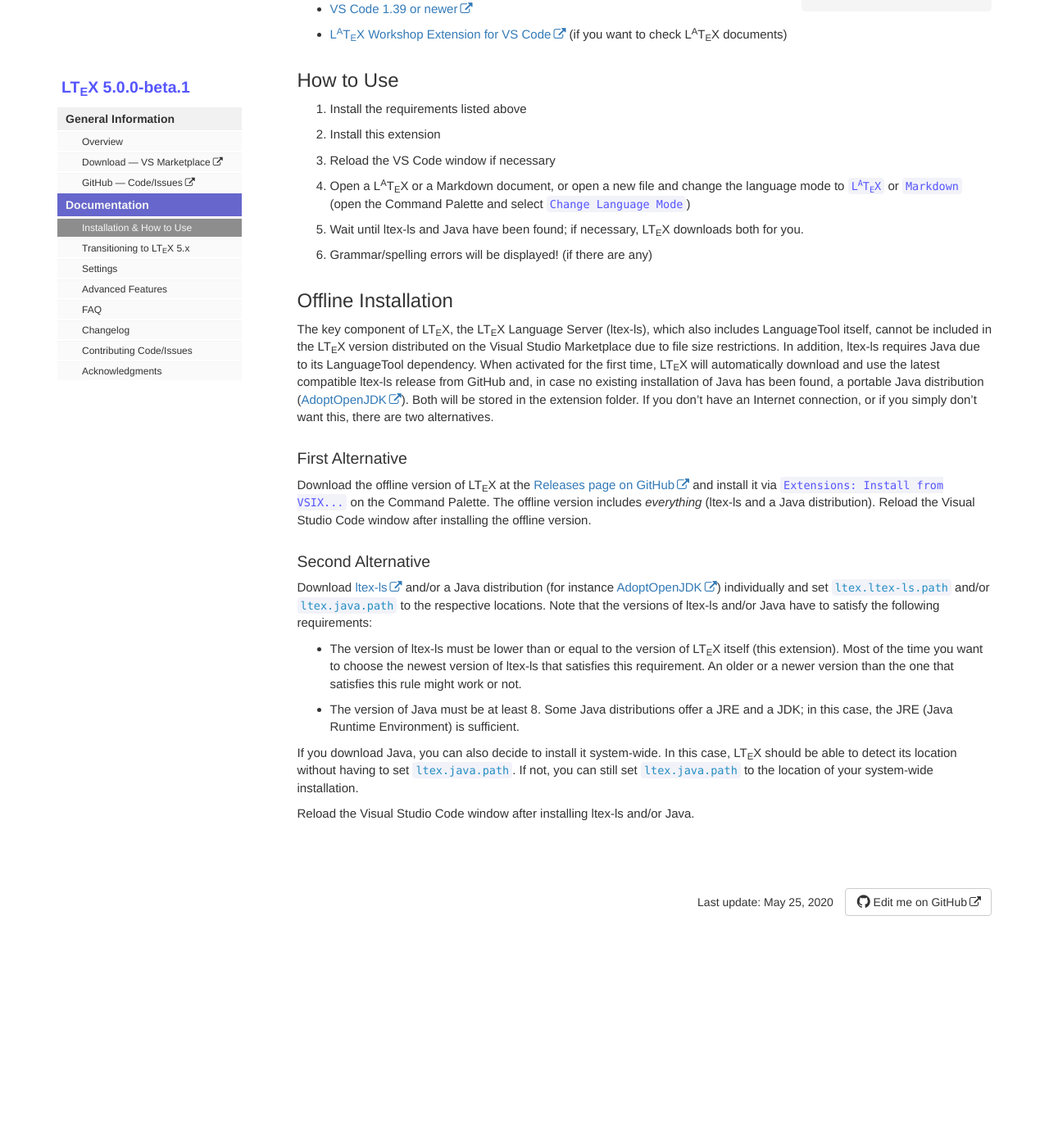
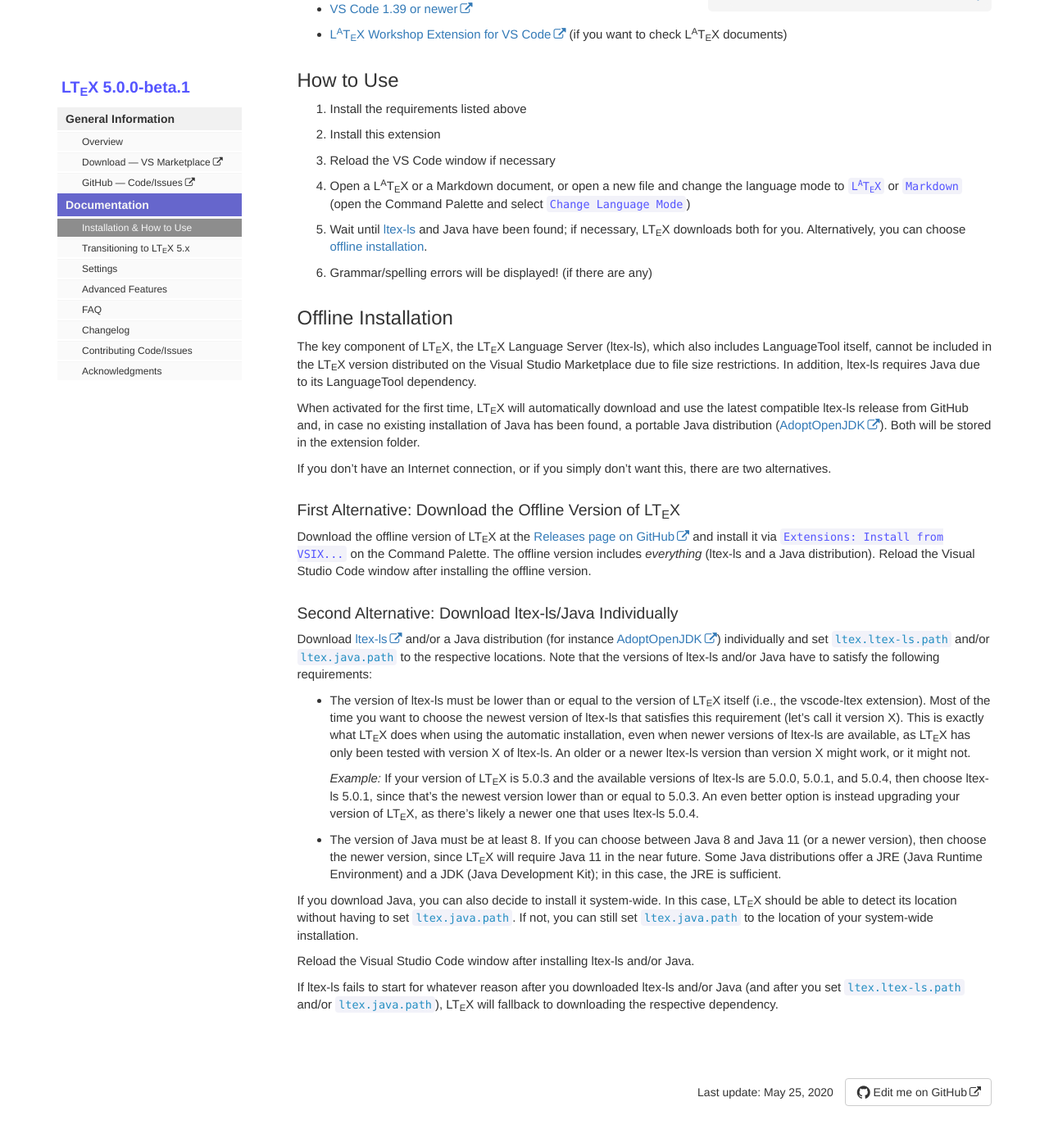
Before and after one commit to valentjn/vscode-ltex, a Jekyll site: the page built from pages/docs/installation-how-to-use.md, in a window 1280 px wide and 1400 px high, scrolled down 233 px. Shown: the top 1389 px of the window at 82% size. Built offline with Jekyll 4.4.1, drawn with Linux system fonts in a browser that asks for light colours; comment, search, counter and statistics services are not loaded; before the commit the page ends 1401 px from its top, so only the background shows below that; some of the changed text lies outside the part shown.

Commit message:
Make offline instructions clearer

```diff
--- a/pages/docs/installation-how-to-use.md
+++ b/pages/docs/installation-how-to-use.md
@@ -16,24 +16,32 @@
 2. Install this extension
 3. Reload the VS Code window if necessary
 4. Open a LaTeX or a Markdown document, or open a new file and change the language mode to `LaTeX` or `Markdown` (open the Command Palette and select `Change Language Mode`)
-5. Wait until ltex-ls and Java have been found; if necessary, LTeX downloads both for you.
+5. Wait until [ltex-ls](faq.html#whats-the-difference-between-vscode-ltex-ltex-ls-and-languagetool) and Java have been found; if necessary, LT<sub>E</sub>X downloads both for you. Alternatively, you can choose [offline installation](#offline-installation).
 6. Grammar/spelling errors will be displayed! (if there are any)
 
 ## Offline Installation
 
-The key component of LTeX, the LTeX Language Server (ltex-ls), which also includes LanguageTool itself, cannot be included in the LTeX version distributed on the Visual Studio Marketplace due to file size restrictions. In addition, ltex-ls requires Java due to its LanguageTool dependency. When activated for the first time, LTeX will automatically download and use the latest compatible ltex-ls release from GitHub and, in case no existing installation of Java has been found, a portable Java distribution ([AdoptOpenJDK](https://adoptopenjdk.net/)). Both will be stored in the extension folder. If you don't have an Internet connection, or if you simply don't want this, there are two alternatives.
+The key component of LTeX, the LTeX Language Server (ltex-ls), which also includes LanguageTool itself, cannot be included in the LTeX version distributed on the Visual Studio Marketplace due to file size restrictions. In addition, ltex-ls requires Java due to its LanguageTool dependency.
 
-### First Alternative
+When activated for the first time, LTeX will automatically download and use the latest compatible ltex-ls release from GitHub and, in case no existing installation of Java has been found, a portable Java distribution ([AdoptOpenJDK](https://adoptopenjdk.net/)). Both will be stored in the extension folder.
+
+If you don't have an Internet connection, or if you simply don't want this, there are two alternatives.
+
+### First Alternative: Download the Offline Version of LTeX
 
 Download the offline version of LTeX at the [Releases page on GitHub](https://github.com/valentjn/vscode-ltex/releases) and install it via `Extensions: Install from VSIX...` on the Command Palette. The offline version includes _everything_ (ltex-ls and a Java distribution). Reload the Visual Studio Code window after installing the offline version.
 
-### Second Alternative
+### Second Alternative: Download ltex-ls/Java Individually
 
 Download [ltex-ls](https://github.com/valentjn/ltex-ls/releases) and/or a Java distribution (for instance [AdoptOpenJDK](https://adoptopenjdk.net/)) individually and set [`ltex.ltex-ls.path`](settings.html#ltexltex-lspath) and/or [`ltex.java.path`](settings.html#ltexjavapath) to the respective locations. Note that the versions of ltex-ls and/or Java have to satisfy the following requirements:
 
-- The version of ltex-ls must be lower than or equal to the version of LTeX itself (this extension). Most of the time you want to choose the newest version of ltex-ls that satisfies this requirement. An older or a newer version than the one that satisfies this rule might work or not.
-- The version of Java must be at least 8. Some Java distributions offer a JRE and a JDK; in this case, the JRE (Java Runtime Environment) is sufficient.
+- The version of ltex-ls must be lower than or equal to the version of LTeX itself (i.e., the vscode-ltex extension). Most of the time you want to choose the newest version of ltex-ls that satisfies this requirement (let's call it version X). This is exactly what LTeX does when using the automatic installation, even when newer versions of ltex-ls are available, as LTeX has only been tested with version X of ltex-ls. An older or a newer ltex-ls version than version X might work, or it might not.
+
+    *Example:* If your version of LTeX is 5.0.3 and the available versions of ltex-ls are 5.0.0, 5.0.1, and 5.0.4, then choose ltex-ls 5.0.1, since that's the newest version lower than or equal to 5.0.3. An even better option is instead upgrading your version of LTeX, as there's likely a newer one that uses ltex-ls 5.0.4.
+- The version of Java must be at least 8. If you can choose between Java 8 and Java 11 (or a newer version), then choose the newer version, since LTeX will require Java 11 in the near future. Some Java distributions offer a JRE (Java Runtime Environment) and a JDK (Java Development Kit); in this case, the JRE is sufficient.
 
 If you download Java, you can also decide to install it system-wide. In this case, LTeX should be able to detect its location without having to set [`ltex.java.path`](settings.html#ltexjavapath). If not, you can still set [`ltex.java.path`](settings.html#ltexjavapath) to the location of your system-wide installation.
 
 Reload the Visual Studio Code window after installing ltex-ls and/or Java.
+
+If ltex-ls fails to start for whatever reason after you downloaded ltex-ls and/or Java (and after you set [`ltex.ltex-ls.path`](settings.html#ltexltex-lspath) and/or [`ltex.java.path`](settings.html#ltexjavapath)), LTeX will fallback to downloading the respective dependency.
```
